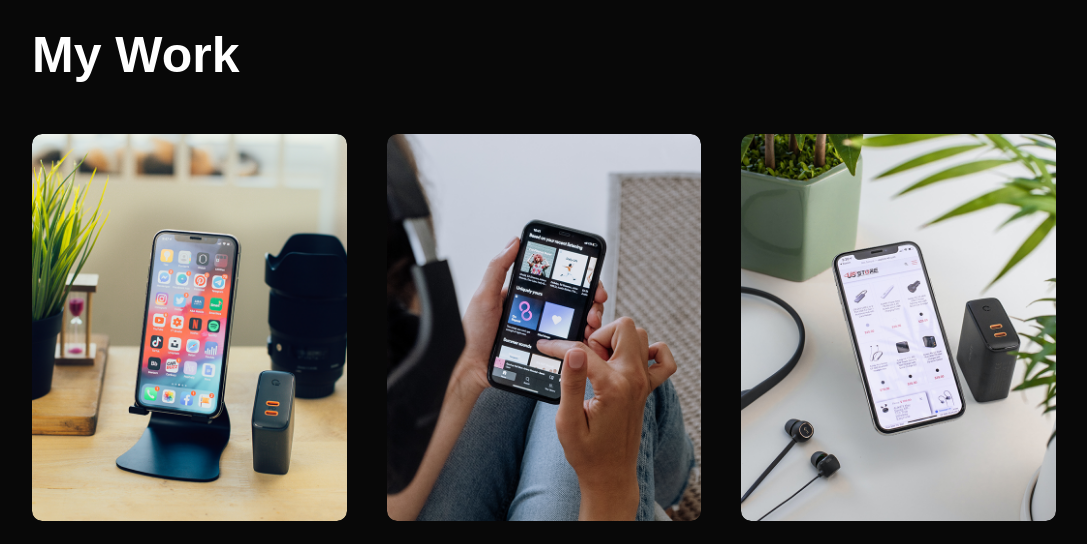
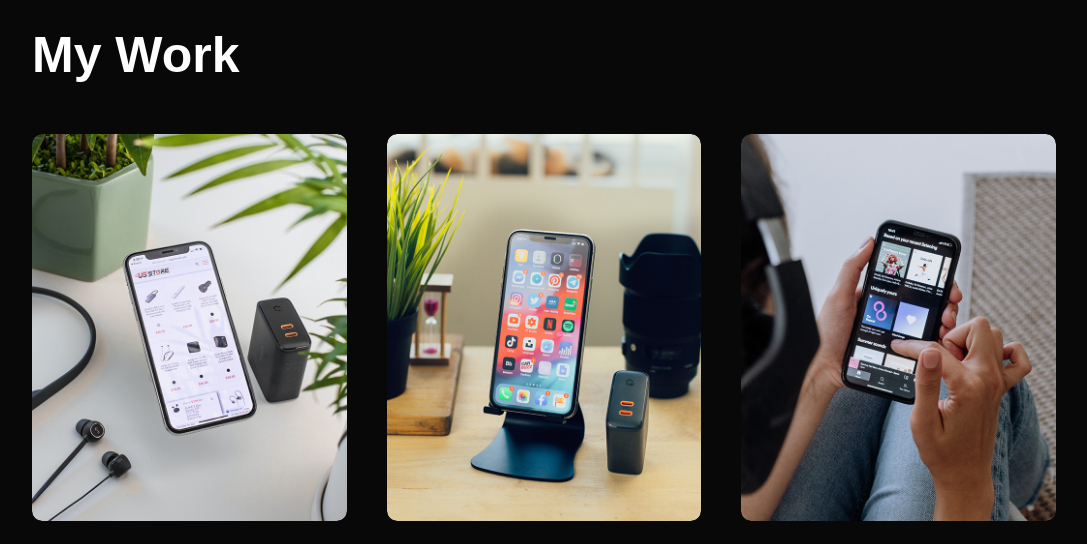
Before and after one commit to rockingtushar/Portfolio, a plain HTML site: page index.html in a window 1280 px wide. Shown: the part 1960-2504 px from the top of the page, without its empty margins (96-1183 px from the left). Drawn offline with Linux system fonts and the light colour scheme.

Commit message:
index.html

```diff
--- a/index.html
+++ b/index.html
@@ -118,6 +118,18 @@
     <div class="container">
         <h1 class="sub-title">My Work</h1>
         <div class="worklist">
+
+            <div class="work">
+                <img src="images/work-3.png">
+                <div class="layer">
+                    <h3>Online Shopping App</h3>
+                    <p> T-Cart is a cutting-edge online shopping application designed to provide users with a seamless and enjoyable
+                       shopping experience right from the comfort of their fingertips. </p>
+                       <a href="https://vscodeanaconda.pythonanywhere.com/shop/"><i class="fa-solid fa-link"></i></a>
+
+                </div>
+            </div>
+
             <div class="work">
                 <img src="images/work-1.png">
                 <div class="layer">
@@ -140,16 +152,7 @@
 
                 </div>
             </div>
-            <div class="work">
-                <img src="images/work-3.png">
-                <div class="layer">
-                    <h3>Online Shopping App</h3>
-                    <p>Flipkart is a cutting-edge online shopping application designed to provide users with a seamless and enjoyable
-                       shopping experience right from the comfort of their fingertips. </p>
-                       <a href="https://vscodeanaconda.pythonanywhere.com/shop/"><i class="fa-solid fa-link"></i></a>
 
-                </div>
-            </div>
         </div>
         <a href="#" class="btn"> See more</a>
     </div>
```
